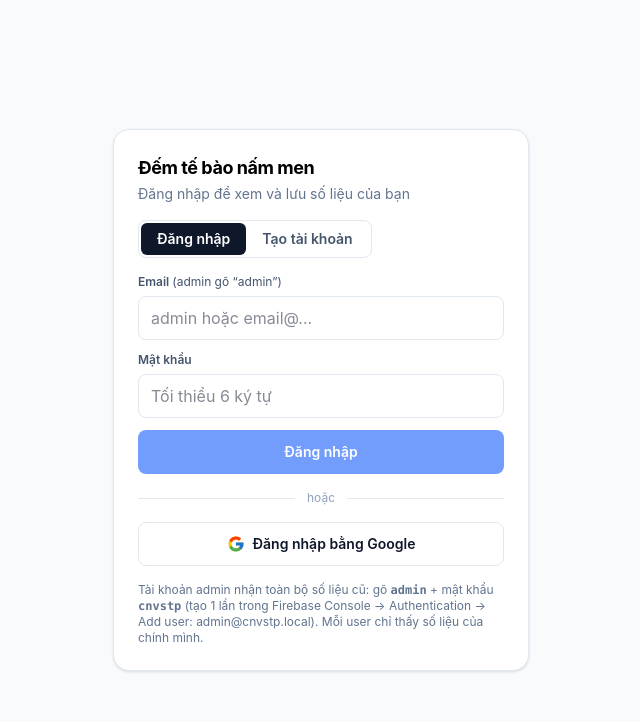
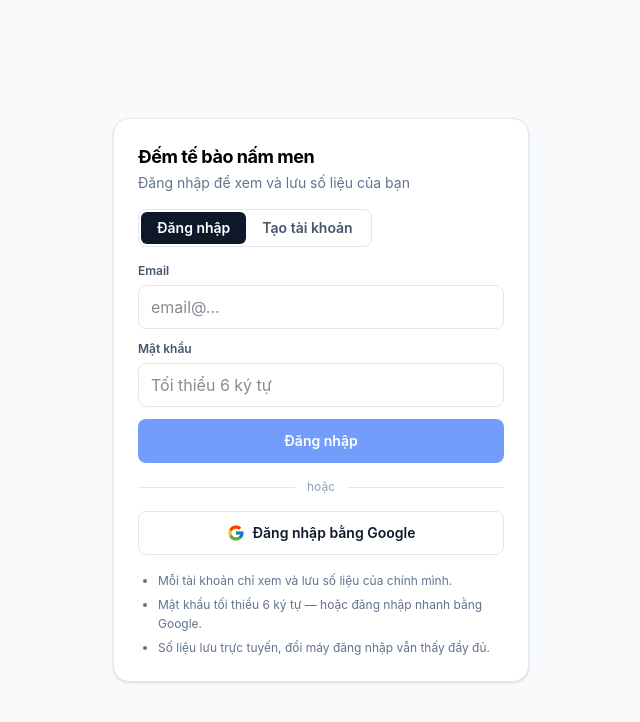
Before and after one commit to thangvt-food/cnvstp, a React (Vite) app in the folder web/: page / in a window 1280 px wide. Shown: the top 722 px of the page, without its empty margins (319-959 px from the left). Built offline with nearby package versions, Linux system fonts and the light colour scheme; no server answers.

Commit message:
Gon trang dang nhap: bo ghi chu admin, chi giu huong dan cho user thuong

```diff
--- a/web/src/components/AuthScreen.tsx
+++ b/web/src/components/AuthScreen.tsx
@@ -1,7 +1,6 @@
 import { useState } from 'react'
 import { FirebaseError } from 'firebase/app'
 import { authErrorMessage, signInEmail, signInGoogle, signUpEmail } from '../firebase'
-import { ADMIN_SHORTCUT } from '../firebase-config'
 
 const INPUT =
   'w-full min-h-11 rounded-lg border border-slate-200 bg-white px-3 text-base text-slate-900 outline-none focus:border-blue-600 focus:ring-2 focus:ring-blue-600/30'
@@ -117,14 +116,14 @@ export default function AuthScreen({ onDone }: { onDone: (migrated: number) => v
           )}
           <div>
             <label htmlFor="auth-id" className={LABEL}>
-              Email {mode === 'login' && <span className="font-normal">(admin gõ “{ADMIN_SHORTCUT}”)</span>}
+              Email
             </label>
             <input
               id="auth-id"
               type="text"
               value={loginId}
               onChange={e => setLoginId(e.target.value)}
-              placeholder={mode === 'login' ? `admin hoặc email@...` : 'email@...'}
+              placeholder="email@..."
               autoComplete="username"
               required
               className={INPUT}
@@ -200,11 +199,11 @@ export default function AuthScreen({ onDone }: { onDone: (migrated: number) => v
           Đăng nhập bằng Google
         </button>
 
-        <p className="mt-4 text-xs leading-rel-relaxed text-slate-500">
-          Tài khoản admin nhận toàn bộ số liệu cũ: gõ <b className="font-mono">admin</b> + mật khẩu{' '}
-          <b className="font-mono">cnvstp</b> (tạo 1 lần trong Firebase Console → Authentication → Add
-          user: admin@cnvstp.local). Mỗi user chỉ thấy số liệu của chính mình.
-        </p>
+        <ul className="mt-4 list-disc space-y-1 pl-5 text-xs leading-relaxed text-slate-500">
+          <li>Mỗi tài khoản chỉ xem và lưu số liệu của chính mình.</li>
+          <li>Mật khẩu tối thiểu 6 ký tự — hoặc đăng nhập nhanh bằng Google.</li>
+          <li>Số liệu lưu trực tuyến, đổi máy đăng nhập vẫn thấy đầy đủ.</li>
+        </ul>
       </div>
     </div>
   )
--- a/web/src/firebase.ts
+++ b/web/src/firebase.ts
@@ -173,7 +173,7 @@ export function authErrorMessage(code: string): string {
     case 'auth/invalid-credential':
     case 'auth/wrong-password':
     case 'auth/user-not-found':
-      return 'Sai tài khoản hoặc mật khẩu. Tài khoản admin: gõ "admin" + mật khẩu "cnvstp".'
+      return 'Sai tài khoản hoặc mật khẩu — kiểm tra lại email rồi thử lại.'
     case 'auth/popup-closed-by-user':
       return 'Bạn đã đóng cửa sổ Google — hãy thử lại.'
     case 'auth/unauthorized-domain':
```
